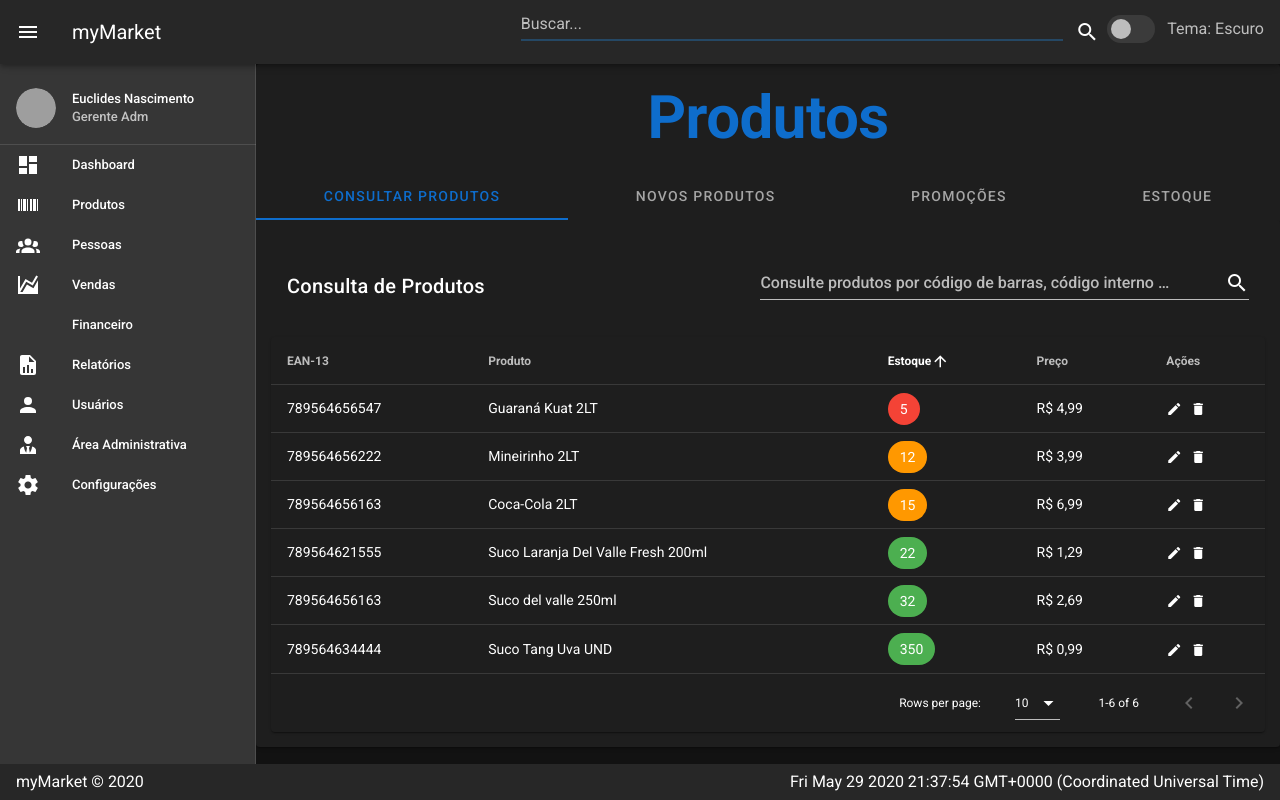
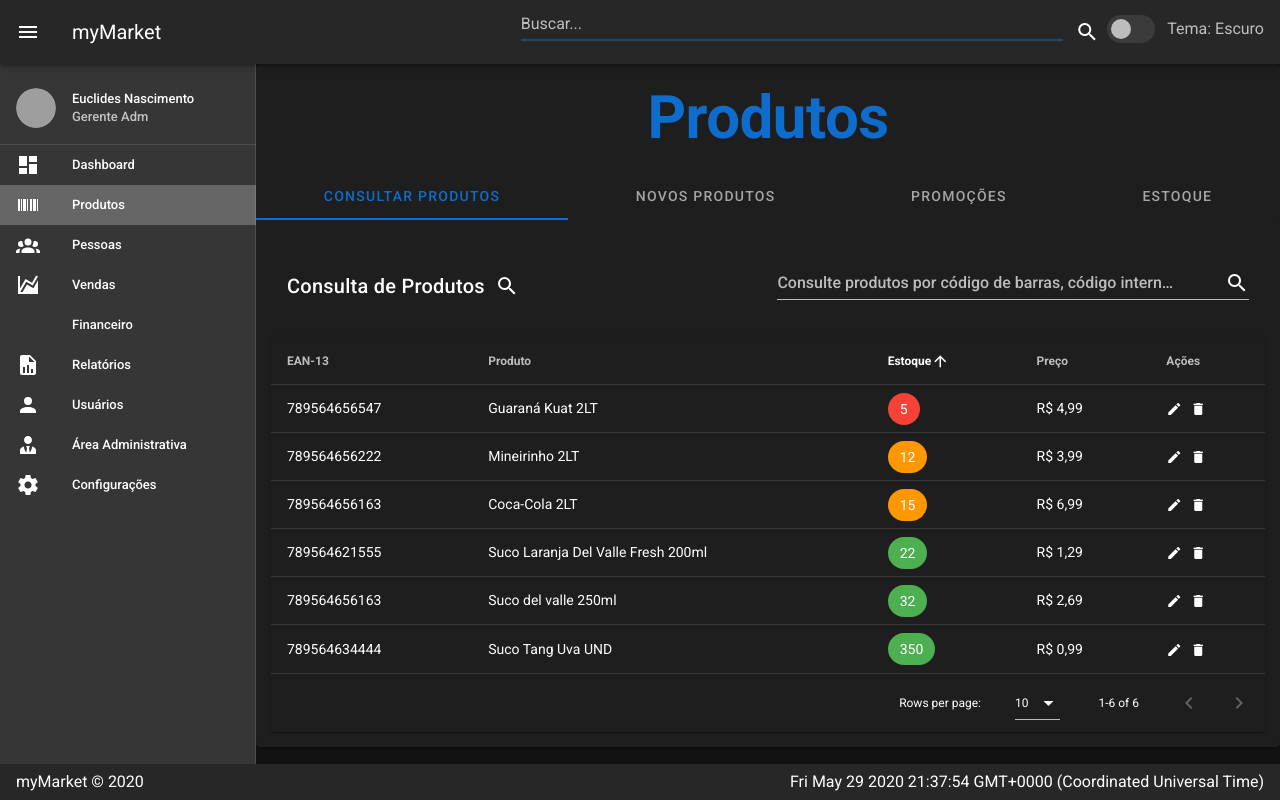
Before and after one commit to mymarket-retaguarda/rp_front, a Vue app: page /products in a window 1280 px wide. Built offline with nearby package versions, Linux system fonts and the light colour scheme; grey boxes are pictures that could not be loaded.

Commit message:
Fixing component link

```diff
--- /dev/null
+++ b/router/router.js
@@ -0,0 +1,57 @@
+import Vue from 'vue';
+import Router from 'vue-router';
+import SalesUser from '../src/components/Sales/SalesUser.vue'
+import Products from '../src/components/Products/Products.vue'
+import People from '../src/components/People/People.vue'
+import Sales from '../src/components/Sales/Sales.vue'
+import Financial from '../src/components/Financial/Financial.vue'
+import Report from '../src/components/Report/Report.vue'
+import Users from '../src/components/Users/Users.vue'
+import Admin from '../src/components/Admin/Admin.vue'
+import Config from '../src/components/Config/Config.vue'
+
+Vue.use(Router);
+
+const router = new Router({
+  mode: 'history',
+  routes: [
+    {
+      path: '/',
+      component: SalesUser
+    },
+    {
+      path: '/products',
+      component: Products
+    },
+    {
+      path: '/people',
+      component: People
+    },
+    {
+      path: '/sales',
+      component: Sales
+    },
+    {
+      path: '/financial',
+      component: Financial
+    },
+    {
+      path: '/Report',
+      component: Report
+    },
+    {
+      path: '/users',
+      component: Users
+    },
+    {
+      path: '/admin',
+      component: Admin
+    },
+    {
+      path: '/config',
+      component: Config
+    }
+  ]
+});
+
+export default router;
--- a/src/App.vue
+++ b/src/App.vue
@@ -16,8 +16,7 @@
         </v-list-item>
 
         <v-divider></v-divider>
-
-        <v-list-item v-for="item in items" :key="item.title" :href="item.link">
+        <v-list-item v-for="item in items" :key="item.title" :to="item.link">
           <v-list-item-icon>
             <v-icon>{{ item.icon }}</v-icon>
           </v-list-item-icon>
@@ -121,7 +120,7 @@ export default {
     items: [
       { title: "Dashboard", icon: "mdi-view-dashboard", link: "/" },
       { title: "Produtos", icon: mdiBarcode, link: "/products" },
-      { title: "Pessoas", icon: mdiAccountGroup , link: "/people" },
+      { title: "Pessoas", icon: mdiAccountGroup, link: "/people" },
       { title: "Vendas", icon: mdiChartAreaspline, link: "/sales" },
       { title: "Financeiro", icon: mdiCashUsdOutline, link: "/financial" },
       { title: "Relatórios", icon: mdiFileChart, link: "/report" },
--- a/src/components/People/People.vue
+++ b/src/components/People/People.vue
@@ -35,10 +35,10 @@ export default {
     return {
       tab: null,
       items: [
-        { title: "Fornecedores de Produtos", router: ''},
-        { title: "Fornecedores de Serviços", router: ''},
-        { title: "Colaboradores Internos", router: '' },
-        { title: "Colaboradores Externos", router: '' }
+        { title: "Fornecedores", component: ''},
+        { title: "Novos Fornecedores", component: ''},
+        { title: "Colaboradores", component: '' },
+        { title: "Novos Colaboradores", component: '' }
       ]
     };
   }
--- a/src/components/Products/NewProduct.vue
+++ b/src/components/Products/NewProduct.vue
@@ -1,5 +1,9 @@
 <template>
   <v-form v-model="valid">
+
+    <v-card-title>
+      Cadastro de Produtos
+    </v-card-title>
     <v-row>
       <v-col cols="12" md="3">
         <v-text-field v-model="barCod" label="Código de Barras"></v-text-field>
@@ -41,7 +45,7 @@ export default {
     ],
     subGroupProducts: [
         'Nacionais',
-        'Importadas',
+        'Importados',
     ],
     emailRules: [
       v => !!v || "E-mail is required",
--- a/src/components/Products/Products.vue
+++ b/src/components/Products/Products.vue
@@ -27,6 +27,9 @@
 #component {
   padding: 15px;
 }
+#titleIcon {
+  margin-left: 10px;
+}
 </style>
 
 <script>
--- a/src/components/Products/SrcProducts.vue
+++ b/src/components/Products/SrcProducts.vue
@@ -36,7 +36,7 @@
     </template>
 
     <v-card-title>
-      Consulta de Produtos
+      Consulta de Produtos <v-icon id="titleIcon">{{ icons.icon }}</v-icon>
       <v-spacer></v-spacer>
       <v-text-field
         v-model="search"
@@ -61,6 +61,10 @@
 </template>
 
 <script>
+import {
+  mdiMagnify
+} from "@mdi/js";
+
 export default {
   data: () => ({
     dialog: true,
@@ -71,6 +75,9 @@ export default {
       { text: "Preço", value: "price" },
       { text: "Ações", value: "actions", sortable: false }
     ],
+    icons: {
+      icon: mdiMagnify
+    },
     products: [],
     editedIndex: -1,
     editedItem: {
--- a/src/main.js
+++ b/src/main.js
@@ -1,63 +1,8 @@
 import Vue from 'vue'
 import App from './App.vue'
-import VueRouter from 'vue-router'
+import router from '../router/router.js'
 import vuetify from './plugins/vuetify';
 
-// Imports Routers
-import SalesUser from './components/Sales/SalesUser.vue'
-import Products from './components/Products/Products.vue'
-import People from './components/People/People.vue'
-import Sales from './components/Sales/Sales.vue'
-import Financial from './components/Financial/Financial.vue'
-import Report from './components/Report/Report.vue'
-import Users from './components/Users/Users.vue'
-import Admin from './components/Admin/Admin.vue'
-import Config from './components/Config/Config.vue'
-
-
-Vue.use(VueRouter);
-
-const router = new VueRouter({
-  mode: 'history',
-  routes: [
-    {
-      path: '/',
-      component: SalesUser
-    },
-    {
-      path: '/products',
-      component: Products
-    },
-    {
-      path: '/people',
-      component: People
-    },
-    {
-      path: '/sales',
-      component: Sales
-    },
-    {
-      path: '/financial',
-      component: Financial
-    },
-    {
-      path: '/Report',
-      component: Report
-    },
-    {
-      path: '/users',
-      component: Users
-    },
-    {
-      path: '/admin',
-      component: Admin
-    },
-    {
-      path: '/config',
-      component: Config
-    }
-  ]
-})
 
 Vue.config.productionTip = false
 
```
Also changed, not shown: router/products/products.js (added, +14 -0 lines). Lines whose indentation alone changed are shown as unchanged.
